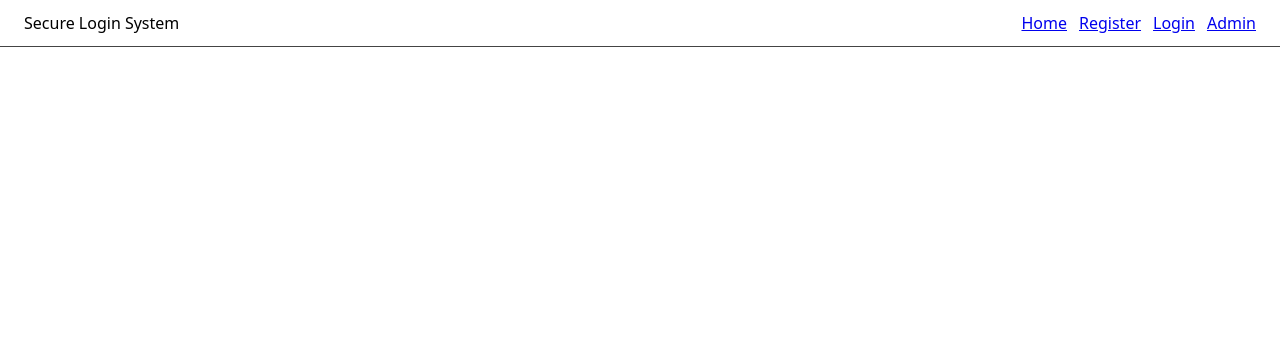
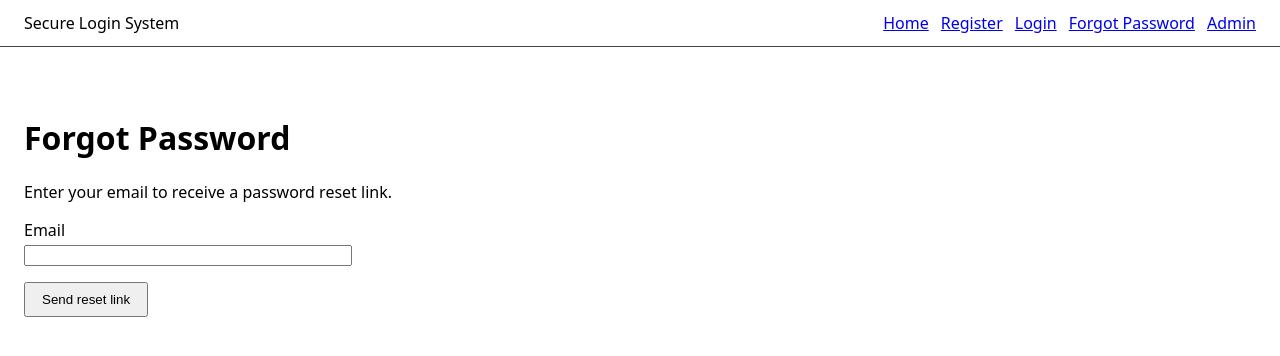
Before and after one commit to Drew-Bae/secure-login-system, a React (Create React App) app in the folder frontend/: page /forgot-password in a window 1280 px wide. Shown: the top 356 px of the page. Built offline with nearby package versions, Linux system fonts and the light colour scheme; no server answers.

Commit message:
feat(frontend): add forgot/reset password pages

```diff
--- a/frontend/src/App.js
+++ b/frontend/src/App.js
@@ -3,6 +3,8 @@ import Home from "./pages/Home";
 import Register from "./pages/Register";
 import Login from "./pages/Login";
 import AdminLoginAttempts from "./pages/AdminLoginAttempts";
+import ForgotPassword from "./pages/ForgotPassword";
+import ResetPassword from "./pages/ResetPassword";
 
 export default function App() {
   return (
@@ -23,6 +25,7 @@ export default function App() {
           <Link to="/">Home</Link>
           <Link to="/register">Register</Link>
           <Link to="/login">Login</Link>
+          <Link to="/forgot-password">Forgot Password</Link>
           <Link to="/admin/login-attempts">Admin</Link>
         </nav>
       </header>
@@ -35,6 +38,8 @@ export default function App() {
           path="/admin/login-attempts"
           element={<AdminLoginAttempts />}
         />
+        <Route path="/forgot-password" element={<ForgotPassword />} />
+        <Route path="/reset-password" element={<ResetPassword />} />
       </Routes>
     </BrowserRouter>
   );
--- a/frontend/src/App.jsx
+++ b/frontend/src/App.jsx
@@ -3,6 +3,8 @@ import Home from "./pages/Home";
 import Register from "./pages/Register";
 import Login from "./pages/Login";
 import AdminLoginAttempts from "./pages/AdminLoginAttempts";
+import ForgotPassword from "./pages/ForgotPassword";
+import ResetPassword from "./pages/ResetPassword";
 
 export default function App() {
   return (
@@ -23,6 +25,7 @@ export default function App() {
           <Link to="/">Home</Link>
           <Link to="/register">Register</Link>
           <Link to="/login">Login</Link>
+          <Link to="/forgot-password">Forgot Password</Link>
           <Link to="/admin/login-attempts">Admin</Link>
         </nav>
       </header>
@@ -35,6 +38,8 @@ export default function App() {
           path="/admin/login-attempts"
           element={<AdminLoginAttempts />}
         />
+        <Route path="/forgot-password" element={<ForgotPassword />} />
+        <Route path="/reset-password" element={<ResetPassword />} />
       </Routes>
     </BrowserRouter>
   );
--- a/frontend/src/api/auth.js
+++ b/frontend/src/api/auth.js
@@ -26,3 +26,13 @@ export function fetchLoginAttempts({ onlySuspicious = false } = {}) {
     params: { onlySuspicious },
   });
 }
+
+// POST? /api/auth/forgotPassword
+export function forgotPassword(email) {
+  return api.post("/auth/forgot-password", { email });
+}
+
+// POST? /api/auth/resetPassword
+export function resetPassword({ token, password }) {
+  return api.post("/auth/reset-password", { token, password });
+}
--- /dev/null
+++ b/frontend/src/pages/ForgotPassword.jsx
@@ -0,0 +1,70 @@
+import { useState } from "react";
+import { forgotPassword } from "../api/auth";
+
+export default function ForgotPassword() {
+  const [email, setEmail] = useState("");
+  const [status, setStatus] = useState(null);
+  const [loading, setLoading] = useState(false);
+
+  async function handleSubmit(e) {
+    e.preventDefault();
+    setLoading(true);
+    setStatus(null);
+
+    try {
+      const res = await forgotPassword(email);
+      setStatus({
+        type: "success",
+        message: res.data?.message || "If that email exists, a reset link was sent.",
+      });
+      setEmail("");
+    } catch (err) {
+      // Still show a generic message to avoid leaking info
+      setStatus({
+        type: "success",
+        message: "If that email exists, a reset link was sent.",
+      });
+    } finally {
+      setLoading(false);
+    }
+  }
+
+  return (
+    <div style={{ padding: 24, fontFamily: "system-ui" }}>
+      <h1>Forgot Password</h1>
+      <p>Enter your email to receive a password reset link.</p>
+
+      <form onSubmit={handleSubmit} style={{ maxWidth: 320 }}>
+        <label style={{ display: "block", marginTop: 12 }}>
+          Email
+          <input
+            type="email"
+            value={email}
+            onChange={(e) => setEmail(e.target.value)}
+            required
+            style={{ display: "block", width: "100%", marginTop: 4 }}
+          />
+        </label>
+
+        <button
+          type="submit"
+          disabled={loading}
+          style={{ marginTop: 16, padding: "8px 16px" }}
+        >
+          {loading ? "Sending..." : "Send reset link"}
+        </button>
+      </form>
+
+      {status && (
+        <p
+          style={{
+            marginTop: 16,
+            color: status.type === "error" ? "crimson" : "green",
+          }}
+        >
+          {status.message}
+        </p>
+      )}
+    </div>
+  );
+}
--- a/frontend/src/pages/Login.jsx
+++ b/frontend/src/pages/Login.jsx
@@ -73,6 +73,9 @@ export default function Login() {
         >
           {loading ? "Logging in..." : "Login"}
         </button>
+        <p style={{ marginTop: 12 }}>
+          <a href="/forgot-password">Forgot password?</a>
+        </p>
       </form>
 
       {loggedIn && (
--- /dev/null
+++ b/frontend/src/pages/ResetPassword.jsx
@@ -0,0 +1,96 @@
+import { useMemo, useState } from "react";
+import { useSearchParams, Link } from "react-router-dom";
+import { resetPassword } from "../api/auth";
+
+export default function ResetPassword() {
+  const [searchParams] = useSearchParams();
+  const token = useMemo(() => searchParams.get("token"), [searchParams]);
+
+  const [password, setPassword] = useState("");
+  const [status, setStatus] = useState(null);
+  const [loading, setLoading] = useState(false);
+  const [done, setDone] = useState(false);
+
+  async function handleSubmit(e) {
+    e.preventDefault();
+    setLoading(true);
+    setStatus(null);
+
+    try {
+      const res = await resetPassword({ token, password });
+      setStatus({
+        type: "success",
+        message: res.data?.message || "Password reset successful.",
+      });
+      setDone(true);
+      setPassword("");
+    } catch (err) {
+      const message =
+        err.response?.data?.message || "Reset failed. Token may be invalid or expired.";
+      setStatus({ type: "error", message });
+    } finally {
+      setLoading(false);
+    }
+  }
+
+  if (!token) {
+    return (
+      <div style={{ padding: 24, fontFamily: "system-ui" }}>
+        <h1>Reset Password</h1>
+        <p style={{ color: "crimson" }}>
+          Missing reset token. Please use the link from your email.
+        </p>
+        <p>
+          <Link to="/forgot-password">Request a new reset link</Link>
+        </p>
+      </div>
+    );
+  }
+
+  return (
+    <div style={{ padding: 24, fontFamily: "system-ui" }}>
+      <h1>Reset Password</h1>
+      <p>Choose a new password for your account.</p>
+
+      <form onSubmit={handleSubmit} style={{ maxWidth: 320 }}>
+        <label style={{ display: "block", marginTop: 12 }}>
+          New Password
+          <input
+            type="password"
+            value={password}
+            onChange={(e) => setPassword(e.target.value)}
+            required
+            minLength={6}
+            style={{ display: "block", width: "100%", marginTop: 4 }}
+            disabled={done}
+          />
+        </label>
+
+        <button
+          type="submit"
+          disabled={loading || done}
+          style={{ marginTop: 16, padding: "8px 16px" }}
+        >
+          {loading ? "Resetting..." : "Reset password"}
+        </button>
+      </form>
+
+      {done && (
+        <p style={{ marginTop: 16 }}>
+          <Link to="/login">Go to login</Link>
+        </p>
+      )}
+
+      {status && (
+        <p
+          style={{
+            marginTop: 16,
+            color: status.type === "error" ? "crimson" : "green",
+          }}
+        >
+          {status.message}
+        </p>
+      )}
+    </div>
+  );
+}
```
